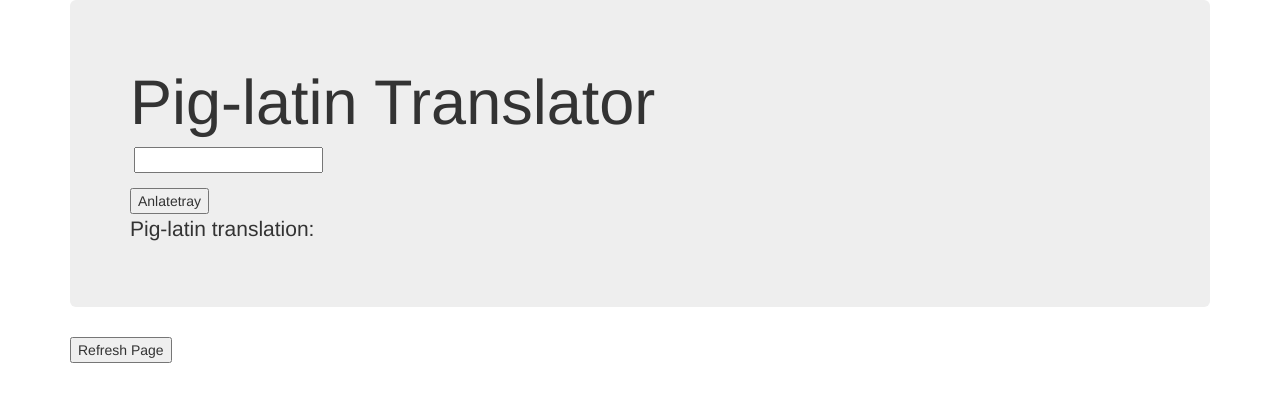
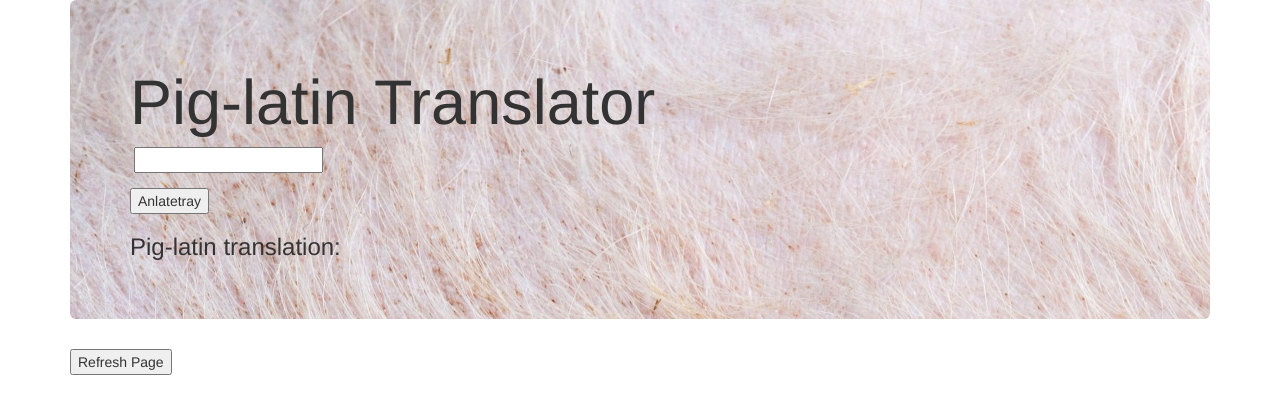
Before and after one commit to DanBurbach/Pig-Latin2, a plain HTML site: page index.html in a window 1280 px wide. Drawn offline with Linux system fonts and the light colour scheme.

Commit message:
added image

```diff
--- a/css/styles.css
+++ b/css/styles.css
@@ -1,3 +1,3 @@
-.button {
-  onClick
+.jumbotron {
+  background-image:url("../img/pig-skin.jpg");
 }
--- a/index.html
+++ b/index.html
@@ -20,7 +20,7 @@
           <button type="submit" name="button">Anlatetray</button>
         </form>
         <div class="result">
-          <p>Pig-latin translation: <span id="translation"></span></p>
+          <h3>Pig-latin translation: <span id="translation"></span></h3>
         </div>
       </div>
       <input type="button" value="Refresh Page" onClick="window.location.reload()" name="refresh">
```
Also changed, not shown: img/pig-skin.jpg (added).
